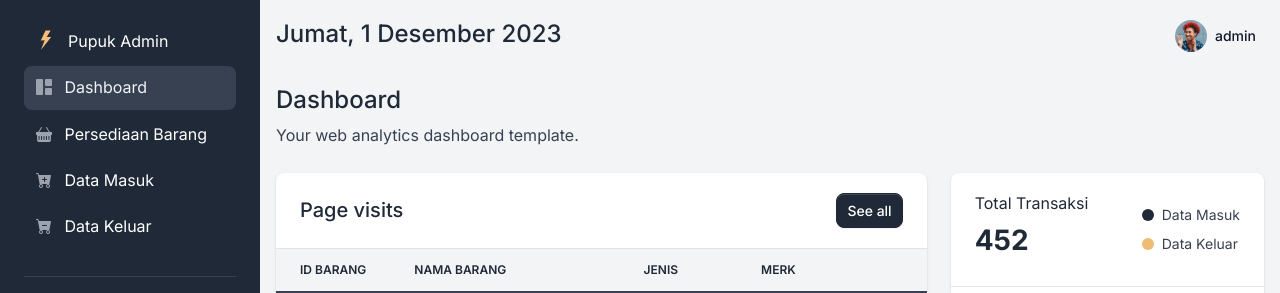
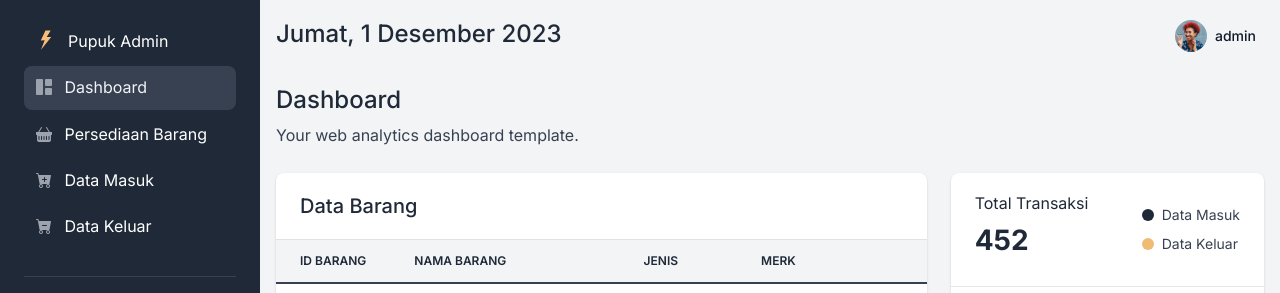
Before and after one commit to Actanzil/pupuk_admin, a PHP site: page /stock in a window 1280 px wide. Shown: the top 293 px of the page. Run offline with PHP 8.4, Linux system fonts and the light colour scheme; a user stored in the database is signed in; data comes from the database, SQL or seed files in the repository; some libraries are stand-ins or nearby versions.

Commit message:
Clearfix

```diff
--- a/stock/index.php
+++ b/stock/index.php
@@ -172,10 +172,7 @@
                                 <div class="card-header">
                                     <div class="row align-items-center">
                                         <div class="col">
-                                            <h2 class="fs-5 fw-bold mb-0">Page visits</h2>
-                                        </div>
-                                        <div class="col text-end">
-                                            <a href="#" class="btn btn-sm btn-primary">See all</a>
+                                            <h2 class="fs-5 fw-bold mb-0">Data Barang</h2>
                                         </div>
                                     </div>
                                 </div>
```
Also changed, not shown: stock/konfirmasi_tambah_barang.php (+6 -6 lines).
